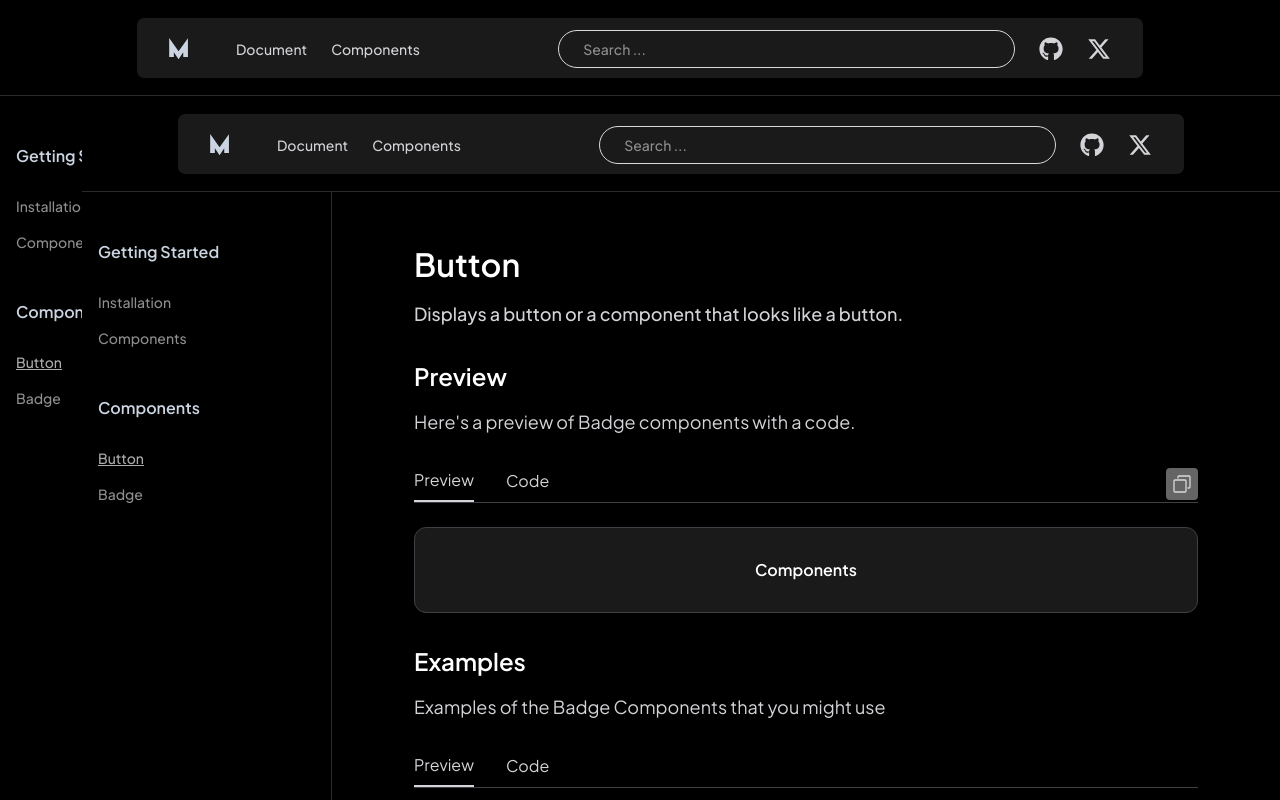
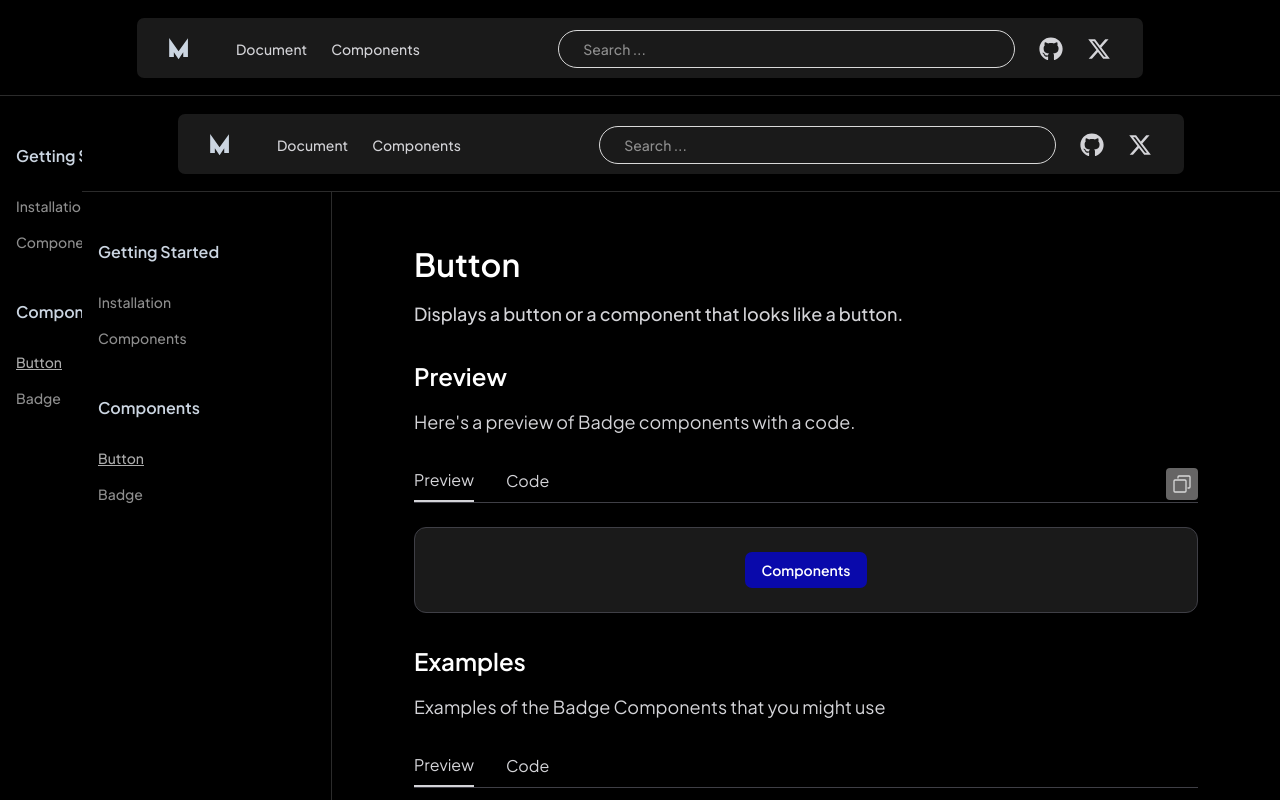
Before and after one commit to mohamedzouine827/mux-ui, a Next.js app: page /Docs/button in a window 1280 px wide. Shown: the top 800 px of the page. Built offline with nearby package versions, Linux system fonts and the light colour scheme.

Commit message:
Color of background need to be fixed , (button component)

```diff
--- a/app/Docs/button/Button.tsx
+++ b/app/Docs/button/Button.tsx
@@ -23,7 +23,7 @@ const Button: React.FC<ButtonProps> = ({
   textSize = '14px',
   textColor = 'white',
   borderColor = '#ffffff',
-  backgroundColor = '#09090B',
+  backgroundColor = '#0909AB',
   duration = 0.25,
 }) => {
   const STAGGER = 0.025;
@@ -31,22 +31,29 @@ const Button: React.FC<ButtonProps> = ({
   const getVersionStyles = () => {
     switch (version) {
       case 'underline':
-        return `bg-transparent text-${textColor} underline border-none`;
+        return `underline border-none`;
       case 'border':
-        return `bg-transparent text-${textColor} border border-[${borderColor}]`;
+        return `border border-[${borderColor}]`;
       case 'red':
-        return `bg-red-600 text-${textColor} border border-red-600`;
+        return `bg-red-600 border border-red-600`;
       case 'funky':
-        return `bg-[${backgroundColor}] text-${textColor} rounded-full`;
+        return `rounded-full`;
       default:
-        return `bg-[${backgroundColor}] text-${textColor}`;
+        return '';
     }
+  };
+
+  const buttonStyle = {
+    backgroundColor: version === 'default' || version === 'funky' ? backgroundColor : 'transparent',
+    color: textColor,
+    fontSize: textSize,
   };
 
   return (
     <div className="group relative inline-block">
       <motion.div
-        className={` group cursor-pointer relative hover:bg-[#1e1e20]  transition-colors duration-150 ease-in-out py-2 px-4 ${version === 'funky' ? 'rounded-full' : 'rounded-[7px]'} h-[36px] flex justify-center items-center overflow-hidden z-10 ${getVersionStyles()}`}
+        className={`group cursor-pointer relative hover:bg-[#1e1e20] transition-colors duration-150 ease-in-out py-2 px-4 ${version === 'funky' ? 'rounded-full' : 'rounded-[7px]'} h-[36px] flex justify-center items-center overflow-hidden z-10 ${getVersionStyles()}`}
+        style={buttonStyle}
         whileHover={shadowEffect ? { x: -5, y: -5 } : undefined}
         transition={{ duration: 0.3, ease: 'easeInOut' }}
       >
@@ -54,7 +61,7 @@ const Button: React.FC<ButtonProps> = ({
           <motion.div
             initial="initial"
             whileHover="hovered"
-            className={`relative block overflow-hidden whitespace-nowrap text-[${textSize}] font-semibold`}
+            className="relative block overflow-hidden whitespace-nowrap font-semibold"
           >
             <div>
               {(children as string).split("").map((l, i) => (
@@ -96,7 +103,7 @@ const Button: React.FC<ButtonProps> = ({
             </div>
           </motion.div>
         ) : (
-          <h1 className={`text-[${textSize}] group-hover:text-[#E4E4E7] leading-5 font-semibold relative`}>
+          <h1 className="group-hover:text-[#E4E4E7] leading-5 font-semibold relative">
             {children}
           </h1>
         )}
@@ -117,9 +124,10 @@ const Button: React.FC<ButtonProps> = ({
 
       {shadowEffect && (
         <motion.div
-          className={`absolute top-0 left-0 w-full h-full bg-[${backgroundColor}] ${version === 'funky' ? 'rounded-full' : 'rounded-[7px]'} z-0`}
+          className="absolute inset-0 rounded-[7px]"
+          style={{ backgroundColor }}
           initial={{ opacity: 0, x: 0, y: 0 }}
-          whileHover={{ opacity: 1 }}
+          whileHover={{ opacity: 1, x: 5, y: 5 }}
           transition={{ duration: 0.3, ease: 'easeInOut' }}
         />
       )}
```
